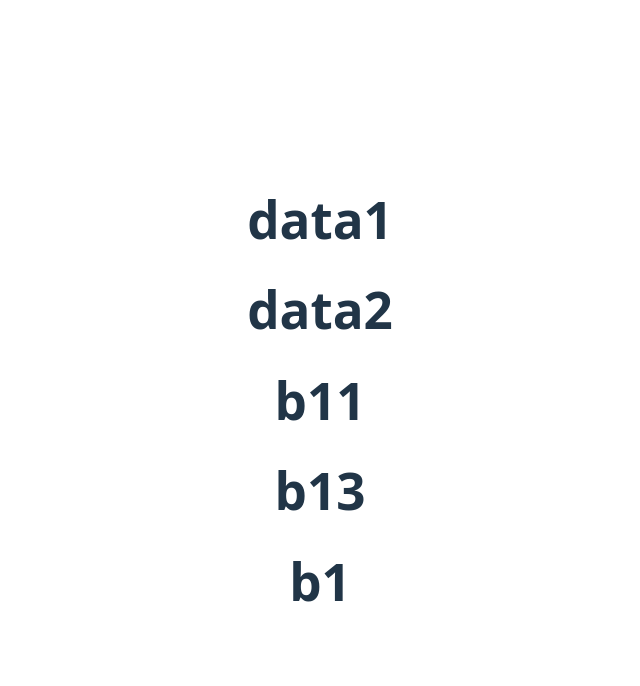
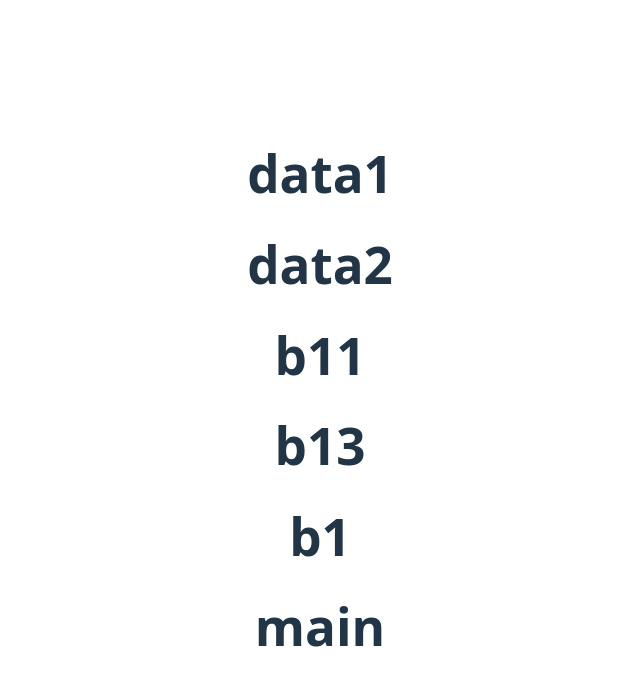
Before and after one commit to Hardik-Boricha/gitdemo, a React (Vite) app: page / in a window 1280 px wide. Shown: the top 686 px of the page, without its empty margins (320-960 px from the left). Built offline with nearby package versions, Linux system fonts and the light colour scheme.

Commit message:
main data

```diff
--- a/src/App.jsx
+++ b/src/App.jsx
@@ -9,7 +9,7 @@ function App() {
     <h1>b11</h1>
     <h1>b13</h1>
     <h1>b1</h1>
-
+    <h1>main</h1>
     </>
   )
 }
```
